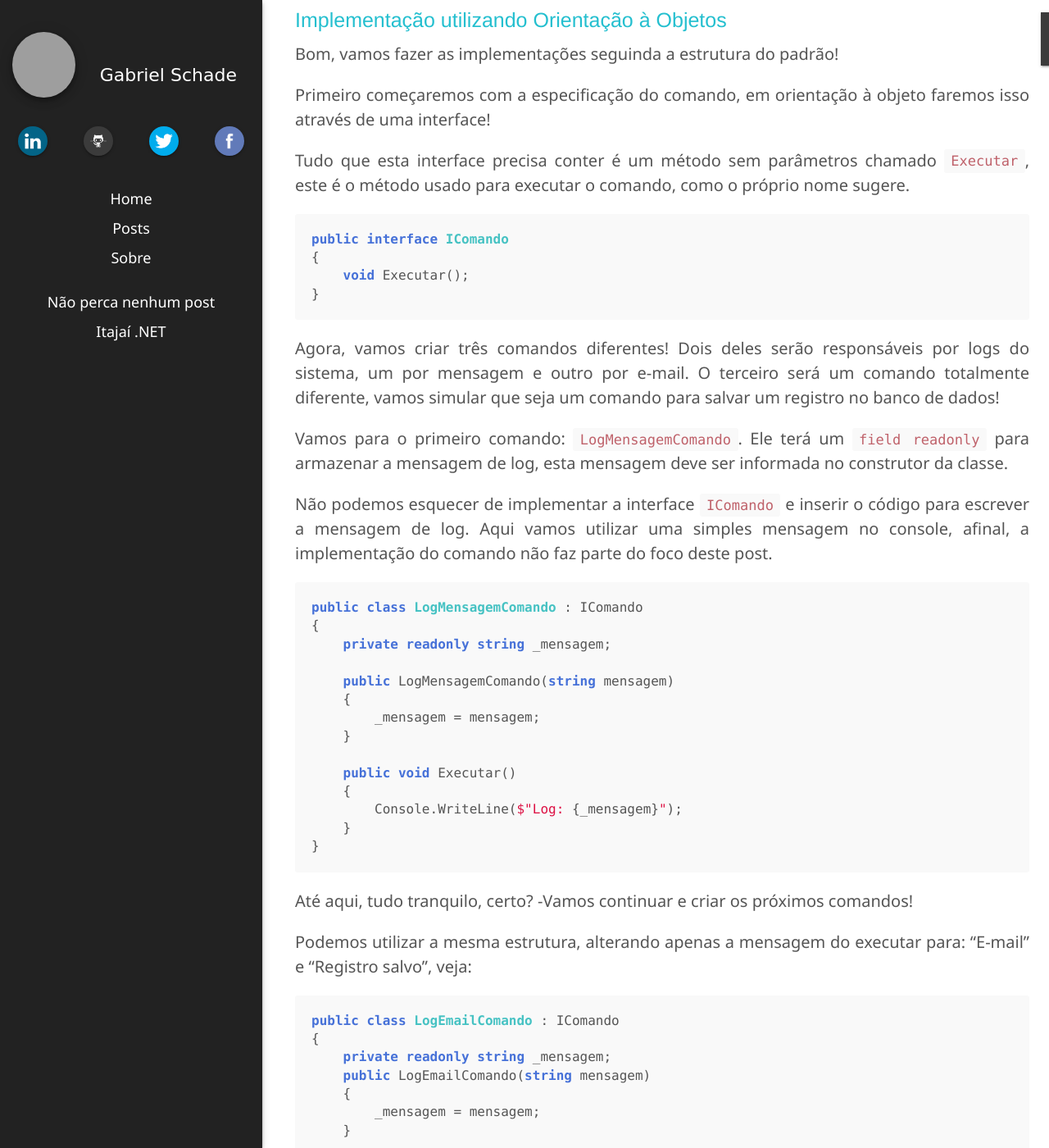
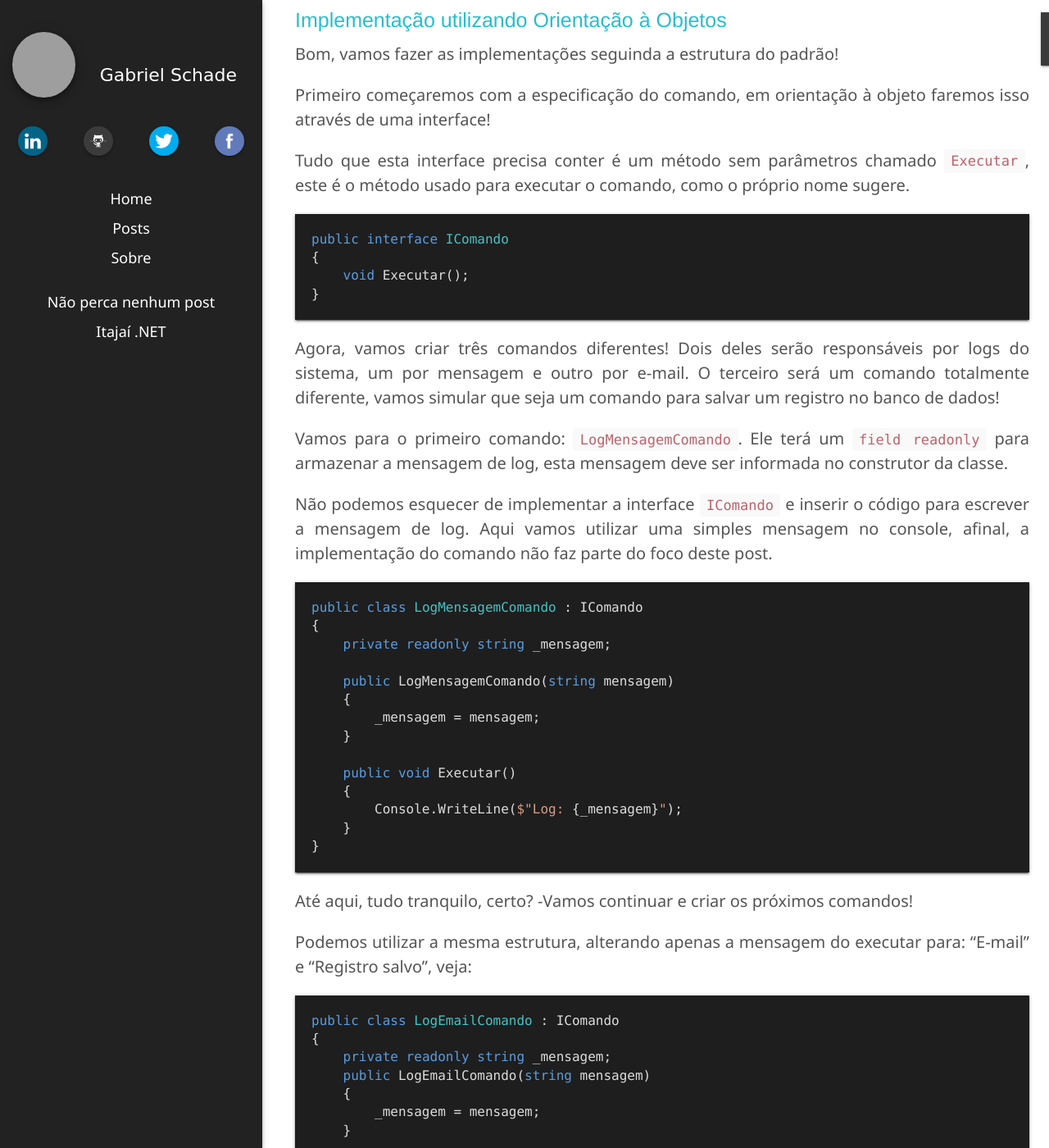
Before and after one commit to gabrielschade/gabrielschade.github.io, a Jekyll site: the page built from _posts/2018-04-02-gof-command.markdown, in a window 1280 px wide and 1400 px high, scrolled down 1643 px. Shown: the whole window at 82% size. Built offline with Jekyll 4.4.1, drawn with Linux system fonts in a browser that asks for light colours; nearby versions of some CDN libraries; comment, search, counter and statistics services are not loaded; grey boxes are pictures that could not be loaded.

Commit message:
Alteração de Highlight de sintaxe para tema dark

```diff
--- a/css/syntax.css
+++ b/css/syntax.css
@@ -1,12 +1,13 @@
-.highlight  { background: #f9f9f9; }
-.highlight .c { color: #198910; font-style: italic } /* Comment */
+.highlight  {background: rgb(30,30,30); border-radius:0; -webkit-box-shadow: 0 2px 2px 0 rgba(0,0,0,0.14), 0 1px 5px 0 rgba(0,0,0,0.12), 0 3px 1px -2px rgba(0,0,0,0.2);
+    box-shadow: 0 2px 2px 0 rgba(0,0,0,0.14), 0 1px 5px 0 rgba(0,0,0,0.12), 0 3px 1px -2px rgba(0,0,0,0.2);}
+.highlight .c { color: rgb(96,139,76); font-style: italic } /* Comment */
 .highlight .err { color: #a61717; background-color: #e3d2d2 } /* Error */
-.highlight .k { color: #4671d8; font-weight: bold } /* Keyword */
+.highlight .k { color: rgb(92, 156, 220); } /* Keyword */
 .highlight .o { font-weight: bold } /* Operator */
-.highlight .cm { color: #198910; font-style: italic } /* Comment.Multiline */
-.highlight .cp { color: #198910; font-weight: bold } /* Comment.Preproc */
-.highlight .c1 { color: #198910; font-style: italic } /* Comment.Single */
-.highlight .cs { color: #198910; font-weight: bold; font-style: italic } /* Comment.Special */
+.highlight .cm { color: rgb(96,139,76); font-style: italic } /* Comment.Multiline */
+.highlight .cp { color: rgb(96,139,76); font-weight: bold } /* Comment.Preproc */
+.highlight .c1 { color: rgb(96,139,76); font-style: italic } /* Comment.Single */
+.highlight .cs { color: rgb(96,139,76); font-weight: bold; font-style: italic } /* Comment.Special */
 .highlight .gd { color: #000000; background-color: #ffdddd } /* Generic.Deleted */
 .highlight .gd .x { color: #000000; background-color: #ffaaaa } /* Generic.Deleted.Specific */
 .highlight .ge { font-style: italic } /* Generic.Emph */
@@ -23,36 +24,39 @@
 .highlight .kd { font-weight: bold } /* Keyword.Declaration */
 .highlight .kp { font-weight: bold } /* Keyword.Pseudo */
 .highlight .kr { font-weight: bold } /* Keyword.Reserved */
-.highlight .kt { color: #4671d8; font-weight: bold } /* Keyword.Type */
+.highlight .kt {color: rgb(92, 156, 220);} /* Keyword.Type */
 .highlight .m { color: #009999 } /* Literal.Number */
-.highlight .s { color: #d14 } /* Literal.String */
+.highlight .s { color: rgb(214,157,133) } /* Literal.String */
 .highlight .na { color: #008080 } /* Name.Attribute */
 .highlight .nb { color: #0086B3 } /* Name.Builtin */
-.highlight .nc { color: #46c2c3; font-weight: bold } /* Name.Class */
+.highlight .nc { color: #46c2c3; } /* Name.Class */
 .highlight .no { color: #008080 } /* Name.Constant */
 .highlight .ni { color: #800080 } /* Name.Entity */
 .highlight .ne { color: #990000; font-weight: bold } /* Name.Exception */
-.highlight .nn { color: #555555 } /* Name.Namespace */
+.highlight .nf { color: rgb(220,220,220); } /* Name.Attribute */
+.highlight .n { color: rgb(220,220,220); } /* Name.Attribute */
+.highlight .nn { color: rgb(220,220,220); } /* Name.Namespace */
 .highlight .nt { color: #000080 } /* Name.Tag */
 .highlight .nv { color: #008080 } /* Name.Variable */
-.highlight .ow { color: #4671d8; font-weight: bold } /* Operator.Word */
+.highlight .ow { color: rgb(92, 156, 220); } /* Operator.Word */
+.highlight .p { color: rgb(220,220,220); } /* Name.Attribute */
 .highlight .w { color: #bbbbbb } /* Text.Whitespace */
-.highlight .mf { color: #009999 } /* Literal.Number.Float */
-.highlight .mh { color: #009999 } /* Literal.Number.Hex */
-.highlight .mi { color: #009999 } /* Literal.Number.Integer */
-.highlight .mo { color: #009999 } /* Literal.Number.Oct */
-.highlight .sb { color: #d14 } /* Literal.String.Backtick */
-.highlight .sc { color: #d14 } /* Literal.String.Char */
-.highlight .sd { color: #d14 } /* Literal.String.Doc */
-.highlight .s2 { color: #d14 } /* Literal.String.Double */
-.highlight .se { color: #d14 } /* Literal.String.Escape */
-.highlight .sh { color: #d14 } /* Literal.String.Heredoc */
-.highlight .si { color: #d14 } /* Literal.String.Interpol */
-.highlight .sx { color: #d14 } /* Literal.String.Other */
-.highlight .sr { color: #009926 } /* Literal.String.Regex */
-.highlight .s1 { color: #d14 } /* Literal.String.Single */
+.highlight .mf { color: rgb(184,215,165); } /* Literal.Number.Float */
+.highlight .mh { color: rgb(184,215,165);  } /* Literal.Number.Hex */
+.highlight .mi { color: rgb(184,215,165);  } /* Literal.Number.Integer */
+.highlight .mo { color: rgb(184,215,165);  } /* Literal.Number.Oct */
+.highlight .sb { color: rgb(214,157,133) } /* Literal.String.Backtick */
+.highlight .sc { color: rgb(214,157,133) } /* Literal.String.Char */
+.highlight .sd { color: rgb(214,157,133) } /* Literal.String.Doc */
+.highlight .s2 { color: rgb(214,157,133) } /* Literal.String.Double */
+.highlight .se { color: rgb(214,157,133) } /* Literal.String.Escape */
+.highlight .sh { color: rgb(214,157,133) } /* Literal.String.Heredoc */
+.highlight .si { color: rgb(214,157,133) } /* Literal.String.Interpol */
+.highlight .sx { color: rgb(214,157,133) } /* Literal.String.Other */
+.highlight .sr { color: rgb(214,157,133) } /* Literal.String.Regex */
+.highlight .s1 { color: rgb(214,157,133) } /* Literal.String.Single */
 .highlight .ss { color: #990073 } /* Literal.String.Symbol */
-.highlight .bp { color: #009999 } /* Name.Builtin.Pseudo */
+.highlight .bp { color: rgb(220,220,220); } /* Name.Builtin.Pseudo */
 .highlight .vc { color: #008080 } /* Name.Variable.Class */
 .highlight .vg { color: #008080 } /* Name.Variable.Global */
 .highlight .vi { color: #008080 } /* Name.Variable.Instance */
```
Also changed, not shown: css/blog.css (line endings or trailing spaces).
